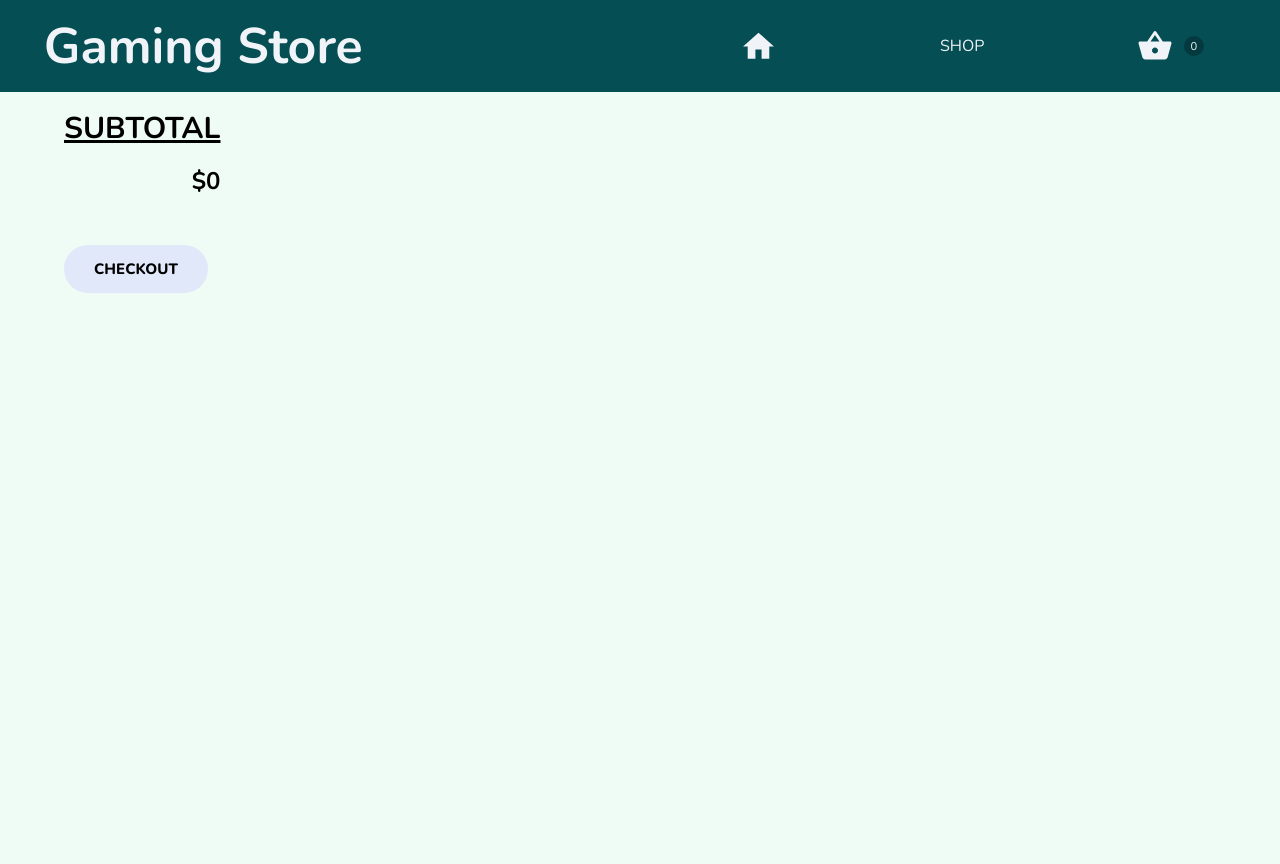
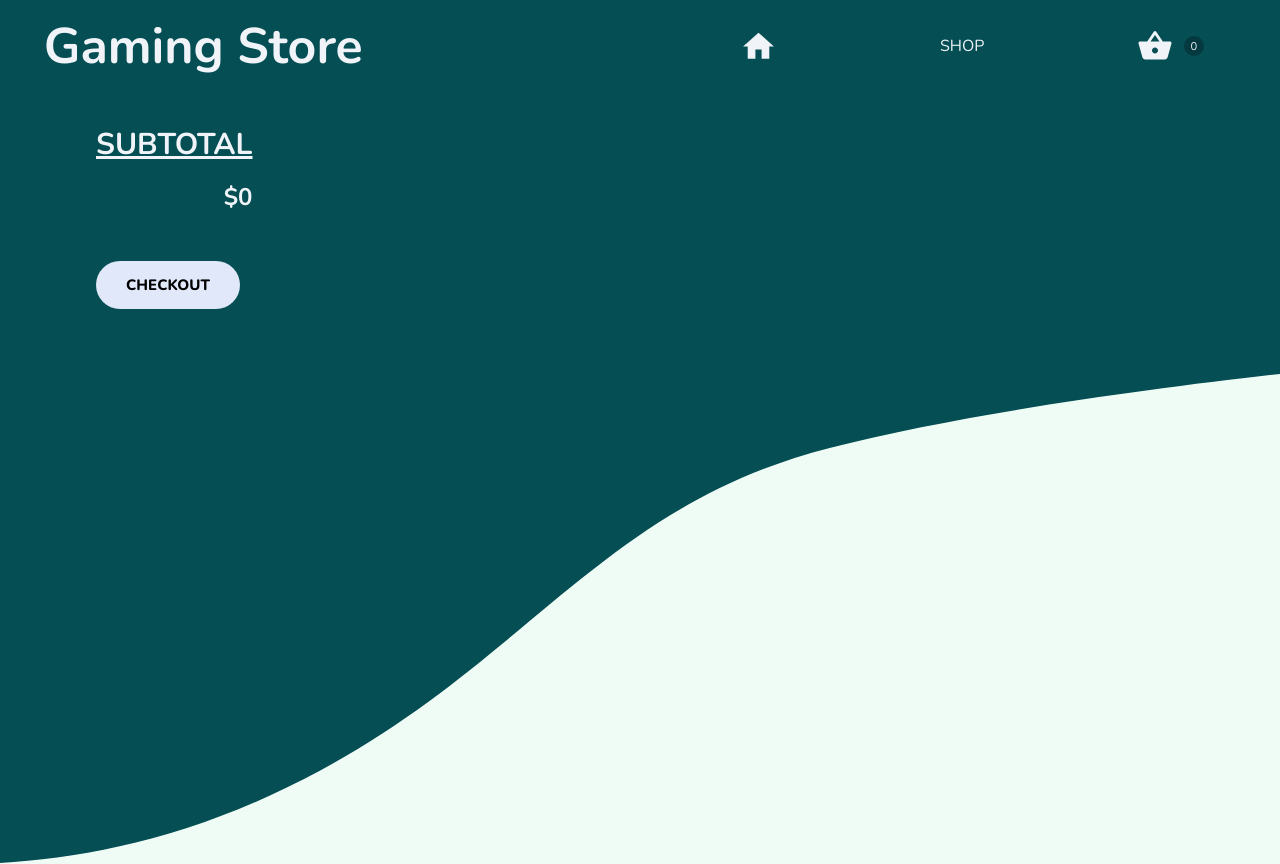
Before and after one commit to vlunaklick/shopping_cart, a React (Create React App) app: page /checkout in a window 1280 px wide. Before the commit the page ends 800 px from the top, so only its background shows below. Built offline with nearby package versions, Linux system fonts and the light colour scheme.

Commit message:
Better design Checkout

```diff
--- a/src/index.css
+++ b/src/index.css
@@ -7,6 +7,7 @@ body {
   -moz-osx-font-smoothing: grayscale;
   font-size: 16px;
   background-color: var(--back-fondo);
+  scroll-behavior: smooth;
 }
 
 code {
--- a/src/pages/Checkout/index.js
+++ b/src/pages/Checkout/index.js
@@ -23,10 +23,10 @@ export default function Checkout(props) {
 
     return (
         <>
-            <main className="mainShop">
+            <main className="mainCheck">
                 <div className="total">
                     <div className="izqPanel">
-                        <h4 className="titNavIzq">SUBTOTAL</h4>
+                        <h4 className="titNavIzqc">SUBTOTAL</h4>
                         <h2 className="totS">
                             ${Math.floor(props.totalP * 100) / 100}
                         </h2>
--- a/src/pages/Checkout/styles.css
+++ b/src/pages/Checkout/styles.css
@@ -1,7 +1,7 @@
 :root{
     --check-btn: #e0e8f9;
     --check-font: #000000;
-    --check-hov: #d8dff0;
+    --check-hov: #d0d6e6;
     --check-sha: #00000069;
 }
 
@@ -10,7 +10,14 @@
     text-align: right;
     margin-top: 1rem;
     margin-bottom: 2rem;
+    color: var(--nav-col)
+}
 
+.titNavIzqc{
+    font-size: 1.875rem;
+    margin: 0;
+    text-decoration: underline;
+    color: var(--nav-col);
 }
 
 .bCheck{
@@ -34,3 +41,14 @@
     background-color: var(--check-hov);
     box-shadow: 0 0 2px var(--check-sha);
 }
+
+
+.mainCheck{
+    display: flex;
+    min-height: calc(100vh - 92px);
+    background-image: url('../../images/Vector.svg');
+    background-repeat: no-repeat;
+    background-size: cover;
+    background-position: center;
+    padding: 2rem;
+}
--- a/src/pages/Main/HomeShow.css
+++ b/src/pages/Main/HomeShow.css
@@ -8,7 +8,7 @@
 
 .mainHo{
     min-height: calc(100vh - 92px);
-    background-image: url('/home/valen/the_odin_project/shopping_cart/src/images/Vector.svg');
+    background-image: url('../../images/Vector.svg');
     background-repeat: no-repeat;
     background-size: cover;
     display: block;
```
